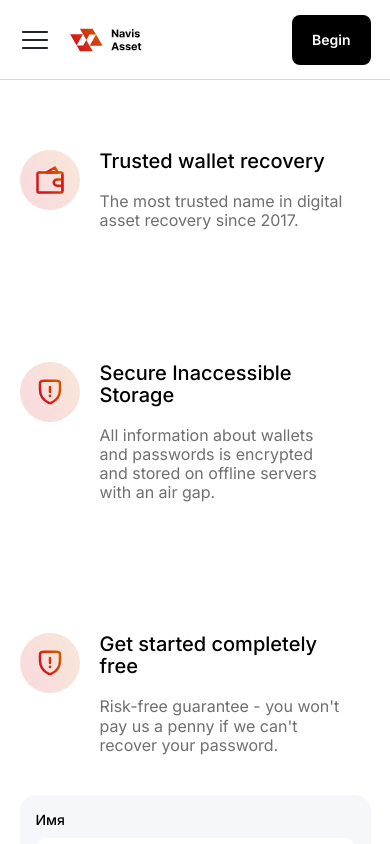
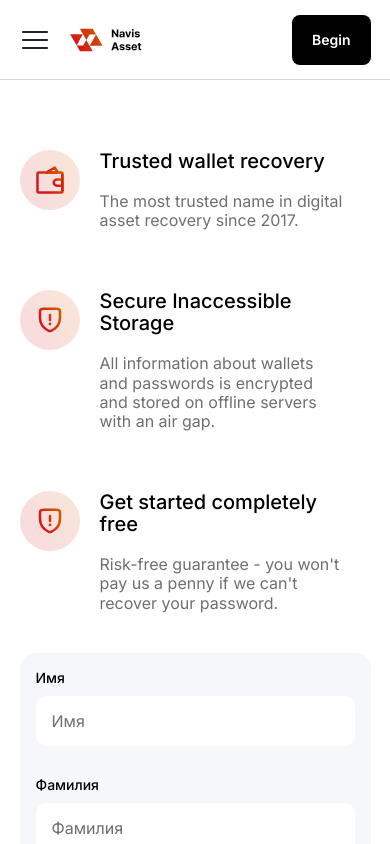
Before and after one commit to iliasovIhsan04/navis-asset, a React (Create React App) app: page /application in a window 390 px wide. Shown: the top 844 px of the page. Built offline with nearby package versions, Linux system fonts and the light colour scheme; no server answers.

Commit message:
contact adaptive

```diff
--- a/src/assets/css/adaptive.css
+++ b/src/assets/css/adaptive.css
@@ -10,6 +10,11 @@
   .footer-order2 {
     margin-left: 0;
   }
+}
+@media (max-width: 1027px) {
+.application-adaptive {
+  min-height: 0px !important;
+}
 }
 @media (max-width: 992px) {
   .nav-link-box,
--- a/src/pages/Application.jsx
+++ b/src/pages/Application.jsx
@@ -81,7 +81,7 @@ const Application = () => {
     <div className="application">
       <div className="container">
         <div className="wallet-recovery">
-          <div className="application-card d-flex flex-column justify-content-between">
+          <div className="application-card d-flex flex-column justify-content-between application-adaptive">
             <div className="application-box">
               <div className="will-icons-backg application-icons-box1"></div>
               <div className="d-grid aplication-text-box">
--- a/src/pages/Contacts.jsx
+++ b/src/pages/Contacts.jsx
@@ -67,8 +67,8 @@ export default function Contacts() {
     try {
       const res = await Pages.postContact(post);
       console.log(res);
-      setInfo(initialInfoState); // Reset the form fields
-      setError({}); // Clear any previous errors
+      setInfo(initialInfoState);
+      setError({});
     } catch (error) {
       if (error?.response?.data) {
         setError(error.response.data);
```
